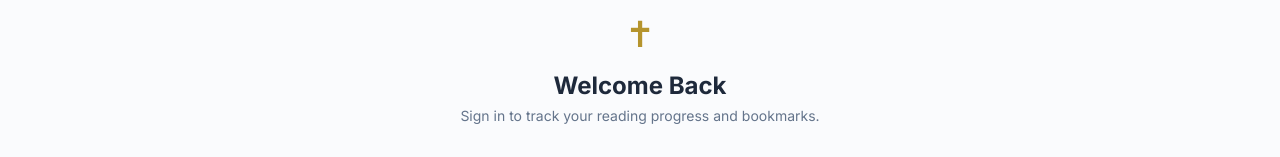
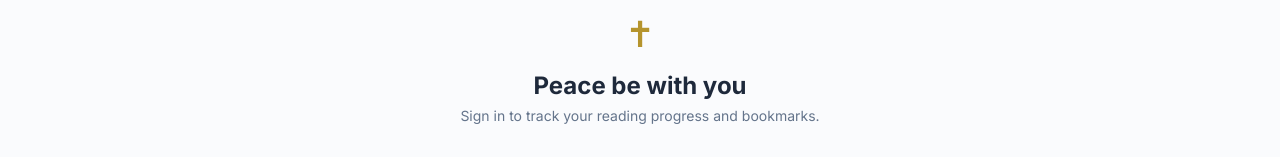
Before and after one commit to valarisoft0007/CatholicTamilReads, a Next.js app: page /auth/signin in a window 1280 px wide. Shown: the part 198-355 px from the top of the page. Built offline with nearby package versions, Linux system fonts and the light colour scheme; no server answers.

Commit message:
Simple UX Changes and Readme updates

```diff
--- a/src/app/auth/signin/page.tsx
+++ b/src/app/auth/signin/page.tsx
@@ -9,7 +9,7 @@ export default function SignInPage() {
       <div className="w-full max-w-sm">
         <div className="mb-8 text-center">
           <span className="text-3xl text-gold sm:text-4xl">&#10013;</span>
-          <h1 className="mt-4 text-xl font-bold sm:text-2xl">Welcome Back</h1>
+          <h1 className="mt-4 text-xl font-bold sm:text-2xl">Peace be with you</h1>
           <p className="mt-1 text-sm text-muted">
             Sign in to track your reading progress and bookmarks.
           </p>
--- a/src/app/books/[bookId]/page.tsx
+++ b/src/app/books/[bookId]/page.tsx
@@ -58,7 +58,7 @@ export default function BookDetailPage() {
   if (loading) {
     return (
       <div className="mx-auto max-w-4xl px-4 py-10">
-        <div className="flex gap-6">
+        <div className="flex flex-col gap-6 sm:flex-row">
           <div className="skeleton h-56 w-40 shrink-0 rounded-lg" />
           <div className="flex-1 space-y-3">
             <div className="skeleton h-8 w-2/3" />
@@ -94,10 +94,10 @@ export default function BookDetailPage() {
   return (
     <div className="mx-auto max-w-4xl px-4 py-10">
       {/* Book header */}
-      <div className="mb-10 flex gap-6">
+      <div className="mb-10 flex flex-col gap-6 sm:flex-row">
         {/* 3D Book Cover */}
         <div
-          className="relative h-56 w-40 shrink-0 overflow-hidden rounded-lg sm:h-72 sm:w-48"
+          className="relative mx-auto h-56 w-40 shrink-0 overflow-hidden rounded-lg sm:mx-0 sm:h-72 sm:w-48"
           style={{
             boxShadow:
               "6px 6px 12px rgba(0,0,0,0.15), 2px 2px 4px rgba(0,0,0,0.1), inset -2px 0 4px rgba(0,0,0,0.05)",
```
Also changed, not shown: .claude/CLAUDE.md, 3 other files (tests, documents, lock files or other folders).
